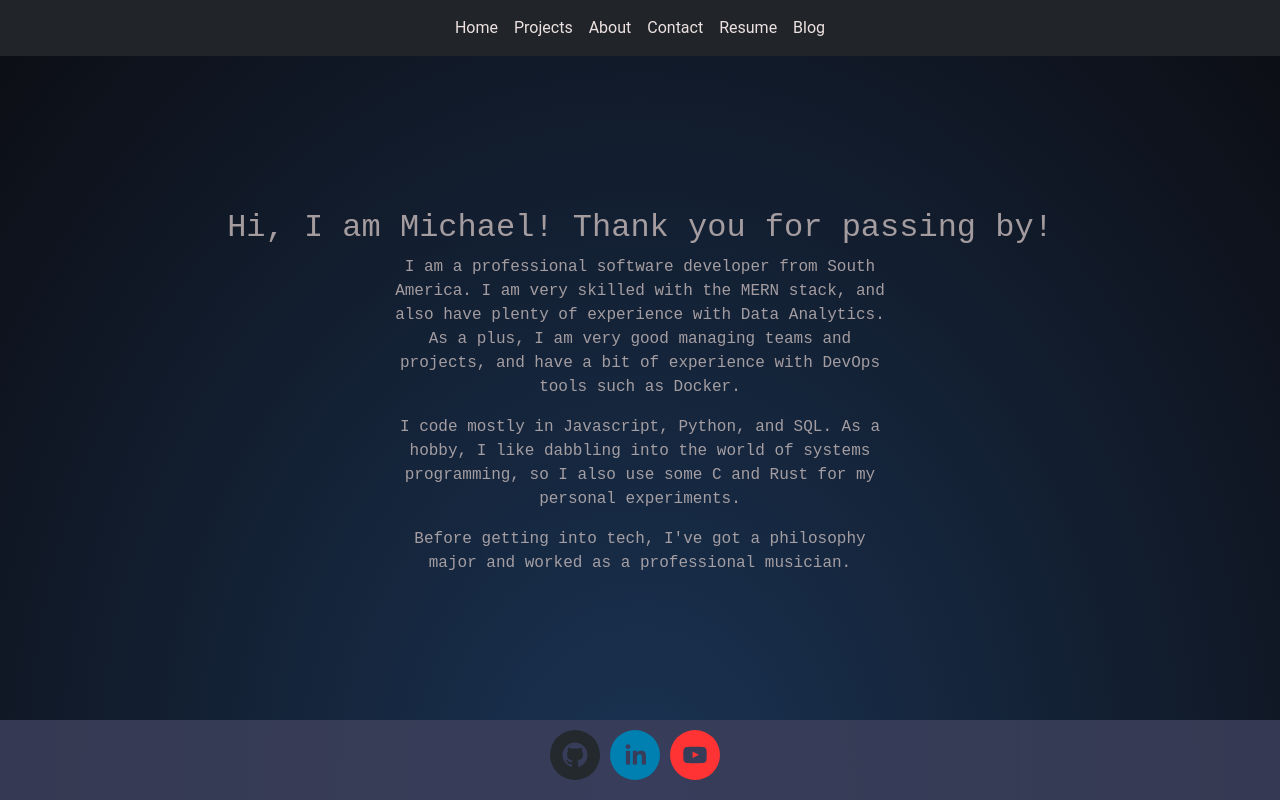
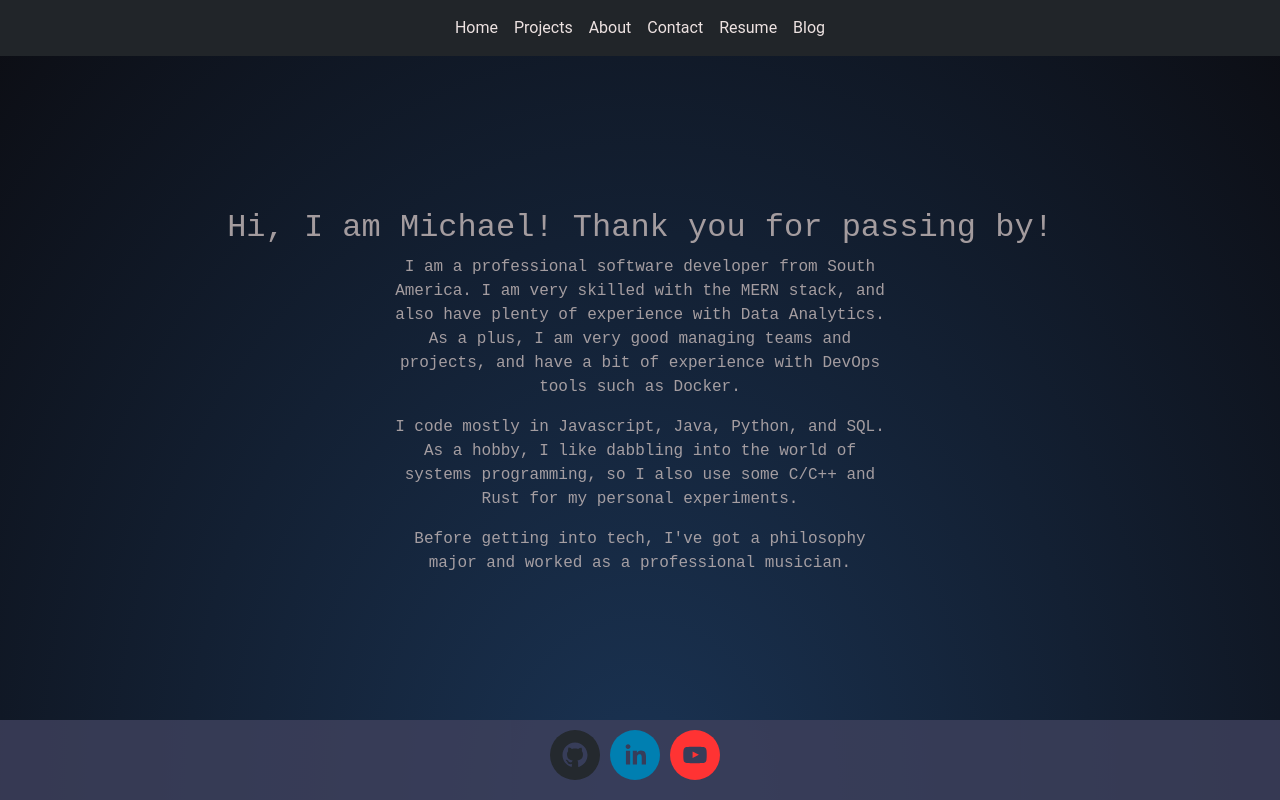
Before and after one commit to garak92/my-personal-website, a React (Create React App) app in the folder frontend/: page /about in a window 1280 px wide. Built offline with nearby package versions, Linux system fonts and the light colour scheme; no server answers.

Commit message:
Info updated

```diff
--- a/frontend/src/components/common/Footer.js
+++ b/frontend/src/components/common/Footer.js
@@ -6,8 +6,8 @@ export const Footer = () => {
     <>
       <div className='footer'>
         <SocialIcon className='socials' url='https://github.com/garak92' target='_blank' rel='noopener noreferrer' />
-        <SocialIcon className='socials' url='https://www.linkedin.com/in/fabrizio-m-p-53a117195/' target='_blank' rel='noopener noreferrer' />
-        <SocialIcon className='socials' url='https://www.youtube.com/@socraticcoder/about' target='_blank' rel='noopener noreferrer' />
+        <SocialIcon className='socials' url='https://www.linkedin.com/in/fabrizio-pomata' target='_blank' rel='noopener noreferrer' />
+        <SocialIcon className='socials' url='https://www.youtube.com/@socraticprogrammer/about' target='_blank' rel='noopener noreferrer' />
       </div>
     </>
   )
--- a/frontend/src/components/external/About.js
+++ b/frontend/src/components/external/About.js
@@ -20,8 +20,8 @@ function About() {
             and projects, and have a bit of experience with DevOps tools such as Docker.
           </p>
           <p className='paragraph'>
-            I code mostly in Javascript, Python, and SQL. As a hobby, I like dabbling into the world of
-            systems programming, so I also use some C and Rust for my personal experiments.
+            I code mostly in Javascript, Java, Python, and SQL. As a hobby, I like dabbling into the world of
+            systems programming, so I also use some C/C++ and Rust for my personal experiments.
           </p>
           <p className='paragraph'>
             Before getting into tech, I've got a philosophy major and worked as a professional musician.
```
Also changed, not shown: 1 other file (tests, documents, lock files or other folders).
